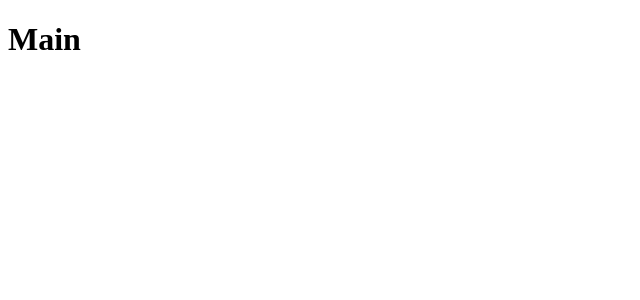
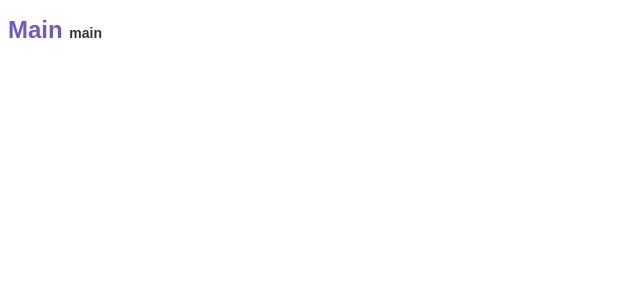
Before and after one commit to EnosDomingues/modulo05, a React (Create React App) app: page / in a window 1280 px wide. Shown: the top 300 px of the page, without its empty margins (0-640 px from the left). Built offline with nearby package versions, Linux system fonts and the light colour scheme.

Commit message:
Styled Components

```diff
--- a/package.json
+++ b/package.json
@@ -6,7 +6,8 @@
     "react": "^16.12.0",
     "react-dom": "^16.12.0",
     "react-router-dom": "^5.1.2",
-    "react-scripts": "3.2.0"
+    "react-scripts": "3.2.0",
+    "styled-components": "^4.4.1"
   },
   "scripts": {
     "start": "react-scripts start",
--- a/src/pages/Main/index.js
+++ b/src/pages/Main/index.js
@@ -1,7 +1,11 @@
 import React from 'react';
 
-// import { Container } from './styles';
+import { Title } from './styles';
 
 export default function Main() {
-  return <h1>Main</h1>;
+  return (
+    <Title>
+      Main <small>main</small>
+    </Title>
+  );
 }
--- /dev/null
+++ b/src/pages/Main/styles.js
@@ -0,0 +1,12 @@
+import styled from 'styled-components';
+
+export const Title = styled.h1`
+  font-size: 24px;
+  color: ${props => (props.error ? 'red' : '#7159c1')};
+  font-family: Arial, Helvetica, sans-serif;
+
+  small {
+    font-size: 14px;
+    color: #333;
+  }
+`;
```
Also changed, not shown: 1 other file (tests, documents, lock files or other folders).
